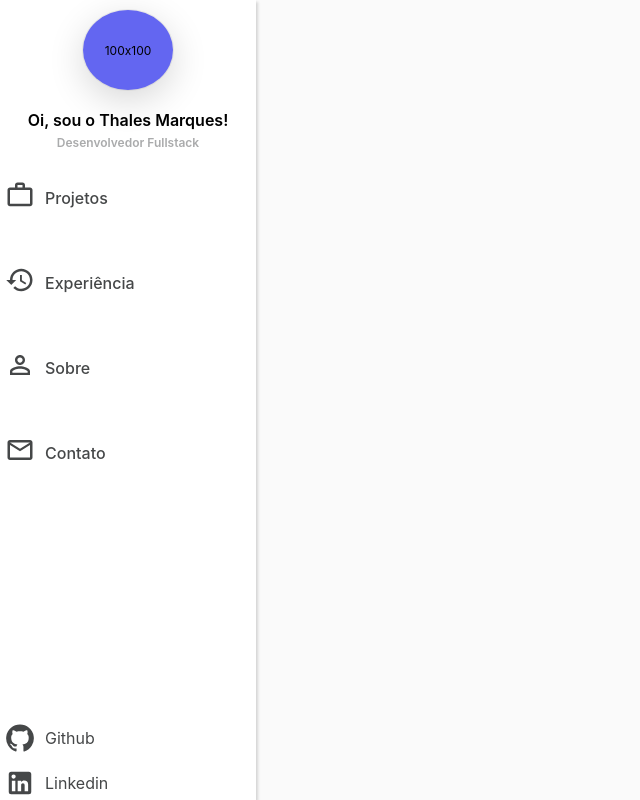
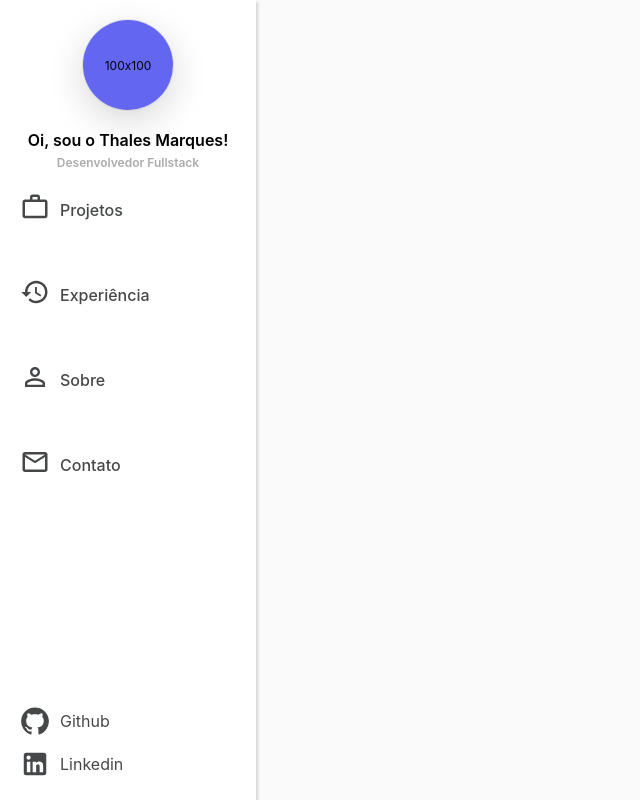
Before and after one commit to thalesfgalvao/personalPortfolio, a React (Vite) app: page / in a window 1280 px wide. Shown: the whole page, without its empty margins (0-640 px from the left). Built offline with nearby package versions, Linux system fonts and the light colour scheme.

Commit message:
Fix: remove margind and add padding in dashboard

```diff
--- a/src/components/ButtonMenu/style.ts
+++ b/src/components/ButtonMenu/style.ts
@@ -145,7 +145,5 @@ export const MenuOption = styled.label`
 `;
 
 export const MenuIcon = styled.span`
-  ${({ theme }) => css`
-    margin-left: 0.5rem;
-  `}
+  ${({ theme }) => css``}
 `;
--- a/src/layout/Dashboard/ProfileInfo/style.ts
+++ b/src/layout/Dashboard/ProfileInfo/style.ts
@@ -7,7 +7,6 @@ export const ProfileInfoContainer = styled.div`
     flex-direction: column;
     align-items: center;
     gap: 2rem;
-    margin: 1rem;
     @media ${theme.breakpoints.mobile} {
       grid-column: 1;
       grid-row: 1;
--- a/src/layout/Dashboard/SocialMedia/style.ts
+++ b/src/layout/Dashboard/SocialMedia/style.ts
@@ -61,13 +61,11 @@ export const Link = styled.a`
       }
     }
     @media ${theme.breakpoints.laptop} {
-      margin-left: 0.5rem;
       svg {
         font-size: ${theme.sizes.large};
       }
     }
     @media ${theme.breakpoints.desktop} {
-      margin-left: 0.5rem;
       svg {
         font-size: ${theme.sizes.large};
       }
--- a/src/layout/Dashboard/style.ts
+++ b/src/layout/Dashboard/style.ts
@@ -8,6 +8,7 @@ export const MainContainer = styled.div`
     grid-template-rows: 20% 70% 10%;
     background-color: ${theme.colors.bodyContainer};
     box-shadow: rgba(0, 0, 0, 0.15) 1.95px 1.95px 2.6px;
+    padding: 2rem;
     @media ${theme.breakpoints.mobile} {
       grid-column: 1/4;
       grid-row: 1/2;
```
